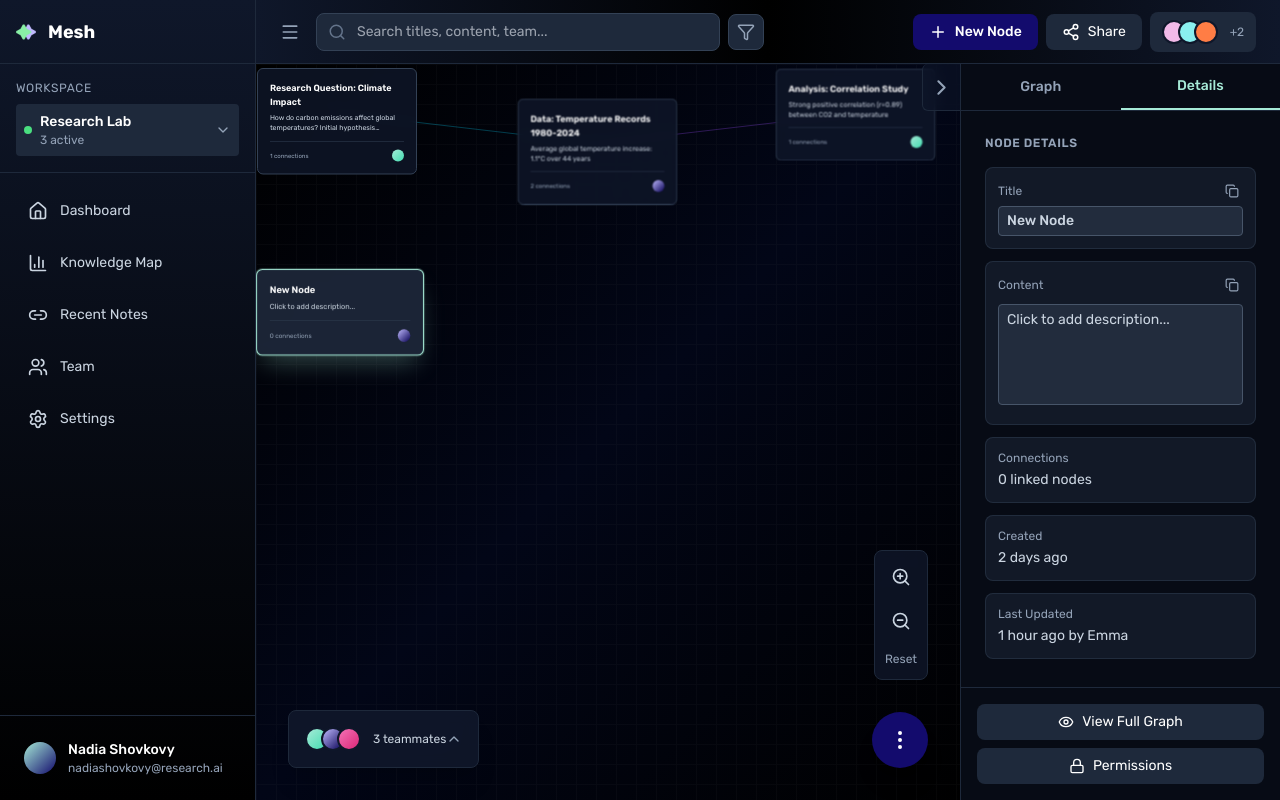
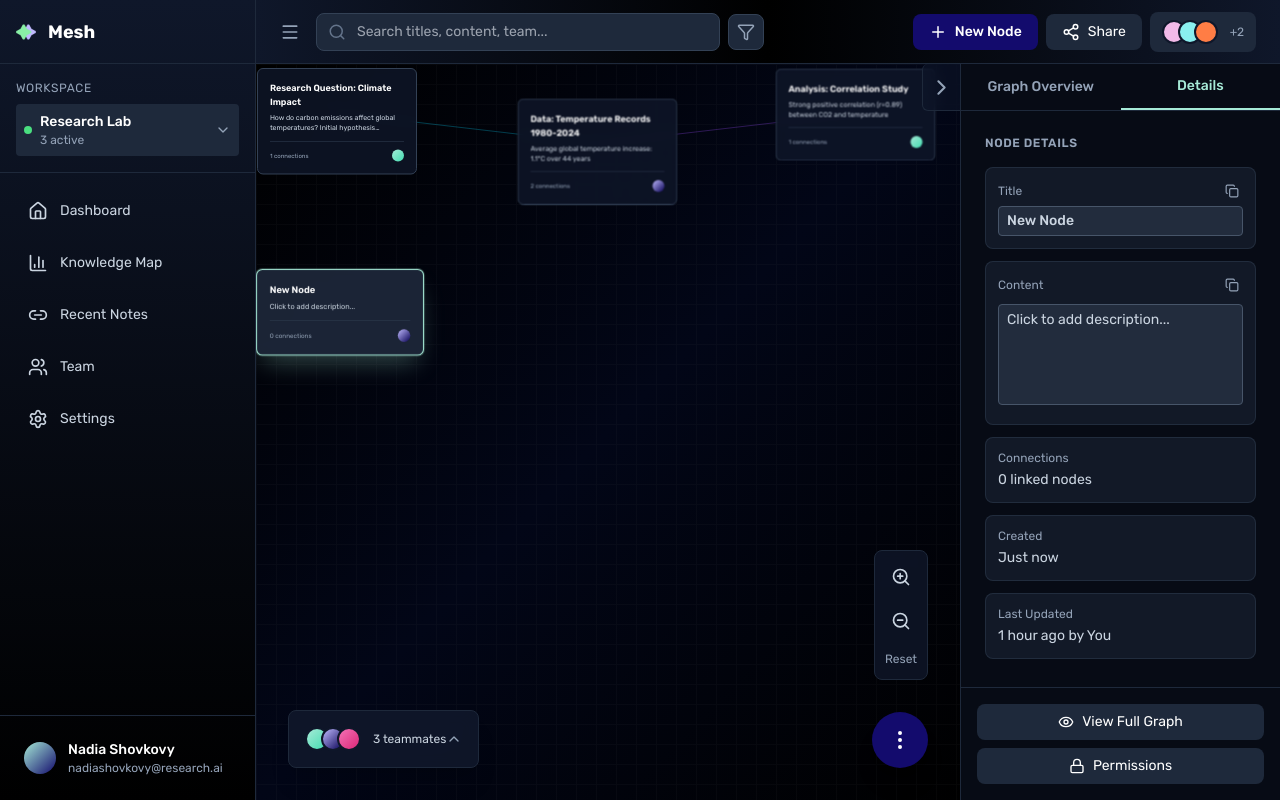
Before and after one commit to nadiashovkovy/mesh, a React (Create React App) app: page /builder in a window 1280 px wide. Both pictures are taken after a click on the button "New Node". Built offline with nearby package versions, Linux system fonts and the light colour scheme.

Commit message:
add workspace modal and graph overview

```diff
--- a/src/components/RightPanel.jsx
+++ b/src/components/RightPanel.jsx
@@ -1,5 +1,5 @@
 import React, { useState, useEffect } from 'react';
-import { Eye, Lock, ChevronLeft, ChevronRight, Copy, Check } from 'lucide-react';
+import { Eye, Lock, ChevronLeft, ChevronRight, Copy, Check, Network, GitBranch, Layers } from 'lucide-react';
 
 export default function RightPanel({ isOpen, selectedNode, selectedNote, allNotes, onToggle, isFullscreen = false, onUpdateNote }) {
   const [activeTab, setActiveTab] = useState('graph');
@@ -13,6 +13,73 @@ export default function RightPanel({ isOpen, selectedNode, selectedNote, allNote
     return outgoing + incoming;
   };
 
+  // Calculate graph statistics
+  const getGraphStats = () => {
+    if (!allNotes || allNotes.length === 0) {
+      return {
+        totalNodes: 0,
+        totalConnections: 0,
+        mostConnected: null,
+        isolatedNodes: 0,
+        avgConnectionsPerNode: 0,
+        cyanNodes: 0,
+        purpleNodes: 0
+      };
+    }
+
+    const totalNodes = allNotes.length;
+    let totalConnections = 0;
+    let mostConnectedNode = null;
+    let maxConnections = 0;
+    let isolatedNodes = 0;
+    let cyanNodes = 0;
+    let purpleNodes = 0;
+
+    allNotes.forEach(note => {
+      const connections = getTotalConnections(note);
+      totalConnections += (note.connectedTo?.length || 0);
+
+      if (connections > maxConnections) {
+        maxConnections = connections;
+        mostConnectedNode = note;
+      }
+
+      if (connections === 0) {
+        isolatedNodes++;
+      }
+
+      if (note.color === 'cyan') cyanNodes++;
+      if (note.color === 'purple') purpleNodes++;
+    });
+
+    return {
+      totalNodes,
+      totalConnections,
+      mostConnected: mostConnectedNode,
+      isolatedNodes,
+      avgConnectionsPerNode: totalNodes > 0 ? (totalConnections / totalNodes).toFixed(1) : 0,
+      cyanNodes,
+      purpleNodes
+    };
+  };
+
+  // Get top connected nodes
+  const getTopConnectedNodes = () => {
+    if (!allNotes) return [];
+
+    return allNotes
+      .map(note => ({
+        ...note,
+        totalConnections: getTotalConnections(note)
+      }))
+      .filter(note => note.totalConnections > 0)
+      .sort((a, b) => b.totalConnections - a.totalConnections)
+      .slice(0, 5);
+  };
+
+  const stats = getGraphStats();
+  const topNodes = getTopConnectedNodes();
+
   // Switch to details tab when a node is selected
   useEffect(() => {
     if (selectedNode && isOpen) {
@@ -25,14 +92,6 @@ export default function RightPanel({ isOpen, selectedNode, selectedNote, allNote
     setCopiedField(field);
     setTimeout(() => setCopiedField(null), 2000);
   };
-
-  const concepts = [
-    { label: 'Climate Change', connections: 12, color: 'from-cyan-400 to-cyan-600' },
-    { label: 'CO2 Emissions', connections: 8, color: 'from-purple-400 to-purple-600' },
-    { label: 'Greenhouse Effect', connections: 6, color: 'from-cyan-400 to-purple-500' },
-    { label: 'Policy Implications', connections: 5, color: 'from-purple-400 to-purple-600' },
-    { label: 'Future Projections', connections: 4, color: 'from-cyan-400 to-cyan-600' },
-  ];
 
   const activities = [
     { user: 'Emma', action: 'linked', target: 'Climate Data', color: 'bg-cyan-400' },
@@ -66,7 +125,7 @@ export default function RightPanel({ isOpen, selectedNode, selectedNote, allNote
               : 'text-slate-400 hover:text-cyan-400 hover:bg-slate-800/50'
           }`}
         >
-          Graph
+          Graph Overview
         </button>
         <button
           onClick={() => setActiveTab('details')}
@@ -83,29 +142,114 @@ export default function RightPanel({ isOpen, selectedNode, selectedNote, allNote
       {/* Content */}
       <div className="flex-1 p-6 overflow-auto">
         {activeTab === 'graph' ? (
-          <div className="space-y-4">
-            <div className="text-xs text-slate-400 uppercase tracking-wider font-semibold">Connected Concepts</div>
+          <div className="space-y-6">
+            {/* Graph Overview Stats */}
+            <div>
+              <div className="text-xs text-slate-400 uppercase tracking-wider font-semibold mb-3">Graph Overview</div>
+              <div className="grid grid-cols-2 gap-3">
+                <div className="p-3 bg-slate-800/50 rounded-lg border border-slate-700/50">
+                  <div className="flex items-center gap-2 mb-1">
+                    <Network size={14} className="text-cyan-400" />
+                    <div className="text-xs text-slate-400">Total Nodes</div>
+                  </div>
+                  <div className="text-2xl font-bold text-slate-200">{stats.totalNodes}</div>
+                </div>
+                <div className="p-3 bg-slate-800/50 rounded-lg border border-slate-700/50">
+                  <div className="flex items-center gap-2 mb-1">
+                    <GitBranch size={14} className="text-purple-400" />
+                    <div className="text-xs text-slate-400">Connections</div>
+                  </div>
+                  <div className="text-2xl font-bold text-slate-200">{stats.totalConnections}</div>
+                </div>
+                <div className="p-3 bg-slate-800/50 rounded-lg border border-slate-700/50">
+                  <div className="flex items-center gap-2 mb-1">
+                    <Layers size={14} className="text-cyan-400" />
+                    <div className="text-xs text-slate-400">Avg Connections</div>
+                  </div>
+                  <div className="text-2xl font-bold text-slate-200">{stats.avgConnectionsPerNode}</div>
+                </div>
+                <div className="p-3 bg-slate-800/50 rounded-lg border border-slate-700/50">
+                  <div className="flex items-center gap-2 mb-1">
+                    <Network size={14} className="text-orange-400" />
+                    <div className="text-xs text-slate-400">Isolated</div>
+                  </div>
+                  <div className="text-2xl font-bold text-slate-200">{stats.isolatedNodes}</div>
+                </div>
+              </div>
+            </div>
 
-            {concepts.map((item, i) => (
+            {/* Node Types */}
+            <div>
+              <div className="text-xs text-slate-400 uppercase tracking-wider font-semibold mb-3">Node Distribution</div>
+              <div className="space-y-2">
+                <div className="flex items-center justify-between p-2 bg-slate-800/30 rounded">
+                  <div className="flex items-center gap-2">
+                    <div className="w-3 h-3 rounded-full bg-gradient-to-br from-cyan-400 to-cyan-600"></div>
+                    <span className="text-sm text-slate-300">Cyan Nodes</span>
+                  </div>
+                  <span className="text-sm font-medium text-slate-200">{stats.cyanNodes}</span>
+                </div>
+                <div className="flex items-center justify-between p-2 bg-slate-800/30 rounded">
+                  <div className="flex items-center gap-2">
+                    <div className="w-3 h-3 rounded-full bg-gradient-to-br from-purple-400 to-purple-600"></div>
+                    <span className="text-sm text-slate-300">Purple Nodes</span>
+                  </div>
+                  <span className="text-sm font-medium text-slate-200">{stats.purpleNodes}</span>
+                </div>
+              </div>
+            </div>
+
+            {/* Most Connected Node */}
+            {stats.mostConnected && (
+              <div>
+                <div className="text-xs text-slate-400 uppercase tracking-wider font-semibold mb-3">Most Connected</div>
+                <div className="p-3 bg-gradient-to-br from-cyan-500/10 to-purple-500/10 rounded-lg border border-cyan-400/30">
+                  <div className="flex items-center justify-between mb-2">
+                    <span className="text-sm font-medium text-slate-200">{stats.mostConnected.title}</span>
+                    <div className={`w-3 h-3 rounded-full bg-gradient-to-br ${stats.mostConnected.color === 'cyan' ? 'from-cyan-400 to-cyan-600' : 'from-purple-400 to-purple-600'}`}></div>
+                  </div>
+                  <div className="text-xs text-slate-400">{getTotalConnections(stats.mostConnected)} total connections</div>
+                </div>
+              </div>
+            )}
+
+            {/* Top Connected Nodes */}
+            {topNodes.length > 0 && (
+              <div>
+                <div className="text-xs text-slate-400 uppercase tracking-wider font-semibold mb-3">Top Connected Nodes</div>
+                <div className="space-y-2">
+                  {topNodes.map((node, i) => (
                     <div
-                key={i}
+                      key={node.id}
                       className="p-3 bg-slate-800/50 rounded-lg hover:bg-slate-700/50 transition cursor-pointer border border-slate-700/50"
                     >
                       <div className="flex items-center justify-between mb-2">
-                  <span className="text-sm font-medium text-slate-200">{item.label}</span>
-                  <div className={`w-3 h-3 rounded-full bg-gradient-to-br ${item.color}`}></div>
+                        <span className="text-sm font-medium text-slate-200 truncate flex-1">{node.title}</span>
+                        <div className={`w-3 h-3 rounded-full bg-gradient-to-br ${node.color === 'cyan' ? 'from-cyan-400 to-cyan-600' : 'from-purple-400 to-purple-600'} ml-2 flex-shrink-0`}></div>
                       </div>
                       <div className="w-full h-1.5 bg-slate-700 rounded-full overflow-hidden">
                         <div
-                    className={`h-full bg-gradient-to-r ${item.color}`}
-                    style={{ width: `${(item.connections / 12) * 100}%` }}
+                          className={`h-full bg-gradient-to-r ${node.color === 'cyan' ? 'from-cyan-400 to-cyan-600' : 'from-purple-400 to-purple-600'}`}
+                          style={{ width: `${Math.min((node.totalConnections / (stats.mostConnected ? getTotalConnections(stats.mostConnected) : 1)) * 100, 100)}%` }}
                         ></div>
                       </div>
-                <div className="text-xs text-slate-400 mt-1">{item.connections} connections</div>
+                      <div className="text-xs text-slate-400 mt-1">{node.totalConnections} connections</div>
                     </div>
                   ))}
+                </div>
+              </div>
+            )}
 
-            <div className="pt-4 border-t border-slate-700 mt-6">
+            {/* Empty State */}
+            {stats.totalNodes === 0 && (
+              <div className="text-center py-8">
+                <Network size={48} className="text-slate-600 mx-auto mb-3" />
+                <div className="text-sm text-slate-400">No nodes in this workspace yet</div>
+                <div className="text-xs text-slate-500 mt-1">Create nodes to see graph statistics</div>
+              </div>
+            )}
+
+            <div className="pt-4 border-t border-slate-700">
               <div className="text-xs text-slate-400 uppercase tracking-wider font-semibold mb-3">Recent Activity</div>
               <div className="space-y-2 text-sm">
                 {activities.map((activity, i) => (
@@ -178,11 +322,11 @@ export default function RightPanel({ isOpen, selectedNode, selectedNote, allNote
                 </div>
                 <div className="p-3 bg-slate-800/50 rounded-lg border border-slate-700/50">
                   <div className="text-xs text-slate-400 mb-1">Created</div>
-                  <div className="text-sm text-slate-300">2 days ago</div>
+                  <div className="text-sm text-slate-300">Just now</div>
                 </div>
                 <div className="p-3 bg-slate-800/50 rounded-lg border border-slate-700/50">
                   <div className="text-xs text-slate-400 mb-1">Last Updated</div>
-                  <div className="text-sm text-slate-300">1 hour ago by Emma</div>
+                  <div className="text-sm text-slate-300">1 hour ago by You</div>
                 </div>
               </div>
             ) : (
```
Also changed, not shown: src/components/Sidebar.jsx (+3 -12 lines), src/components/WorkspaceModal.jsx (+8 -8 lines), src/pages/Dashboard.jsx (+21 -0 lines). Lines whose indentation alone changed are shown as unchanged.
